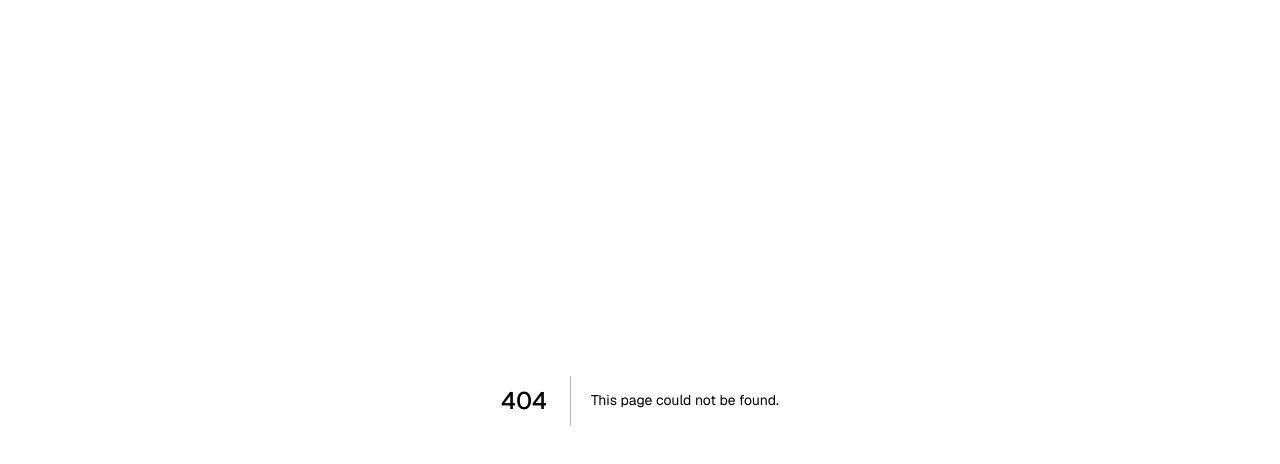
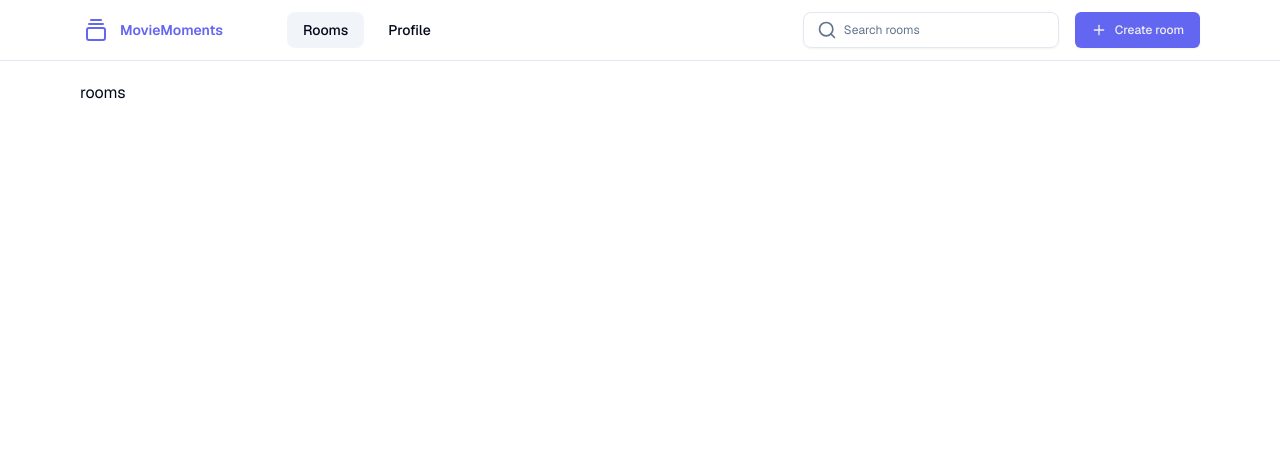
Before and after one commit to steph-crown/movie-moments, a Next.js app: page /rooms in a window 1280 px wide. Before the commit this address had no page. Shown: the top 464 px of the page. Built offline with nearby package versions, Linux system fonts and the light colour scheme.

Commit message:
Create dashboard layout

```diff
--- /dev/null
+++ b/app/(dashboard)/layout.tsx
@@ -0,0 +1,59 @@
+import { Logo } from "@/components/logo";
+import { Button } from "@/components/ui/button";
+import { Input } from "@/components/ui/input";
+import { Plus, SearchIcon } from "lucide-react";
+import Link from "next/link";
+import { ReactNode } from "react";
+
+export default function DashboardLayout({ children }: { children: ReactNode }) {
+  return (
+    <section>
+      <div className="w-full border-b border-solid border-border">
+        <div className="container mx-auto px-5 sm:px-10 md:px-14 lg:px-20 py-3 flex justify-between items-center">
+          <div className="flex gap-16 items-center">
+            <Logo />
+
+            <div className="flex gap-2">
+              <Link
+                href={"/rooms"}
+                className="text-sm font-medium bg-secondary px-4 py-2 rounded-md"
+              >
+                Rooms
+              </Link>
+
+              <Link
+                href={"/rooms"}
+                className="text-sm font-medium px-4 py-2 rounded-md"
+              >
+                Profile
+              </Link>
+            </div>
+          </div>
+
+          <div className="flex items-center gap-4">
+            <div className="relative">
+              <SearchIcon className="h-5 text-muted-foreground absolute left-3 top-1/2 -translate-y-1/2" />
+
+              <Input
+                placeholder="Search rooms"
+                className="!text-xs !h-[2.25rem] !w-[16rem] !pl-10"
+              />
+            </div>
+
+            <Button
+              size={"default"}
+              className="text-xs rounded-sm font-medium !px-4"
+            >
+              <Plus />
+              Create room
+            </Button>
+          </div>
+        </div>
+      </div>
+
+      <div className="container mx-auto px-5 sm:px-10 md:px-14 lg:px-20 py-5">
+        {children}
+      </div>
+    </section>
+  );
+}
--- /dev/null
+++ b/app/(dashboard)/rooms/page.tsx
@@ -0,0 +1,3 @@
+export default function Rooms() {
+  return <div>rooms</div>;
+}
--- a/app/auth/login/actions.ts
+++ b/app/auth/login/actions.ts
@@ -84,8 +84,8 @@ export async function login(
     console.error("Failed to update last_active:", profileError);
   }
 
-  revalidatePath("/dashboard", "layout");
-  redirect("/dashboard");
+  revalidatePath("/rooms", "layout");
+  redirect("/rooms");
 }
 
 export async function logout() {
--- a/app/auth/signup/actions.ts
+++ b/app/auth/signup/actions.ts
@@ -86,6 +86,6 @@ export async function signup(prevState: IFormState, formData: FormData) {
     };
   }
 
-  revalidatePath("/dashboard", "layout");
-  redirect("/dashboard");
+  revalidatePath("/rooms", "layout");
+  redirect("/rooms");
 }
--- a/components/logo.tsx
+++ b/components/logo.tsx
@@ -12,7 +12,7 @@ export function Logo({ className }: { className?: string }) {
         <GalleryVerticalEnd className="size-6 text-primary" />
       </div>
 
-      <span className=" font-medium">MovieMoments</span>
+      <span className=" font-semibold text-sm text-primary">MovieMoments</span>
     </Link>
   );
 }
```
